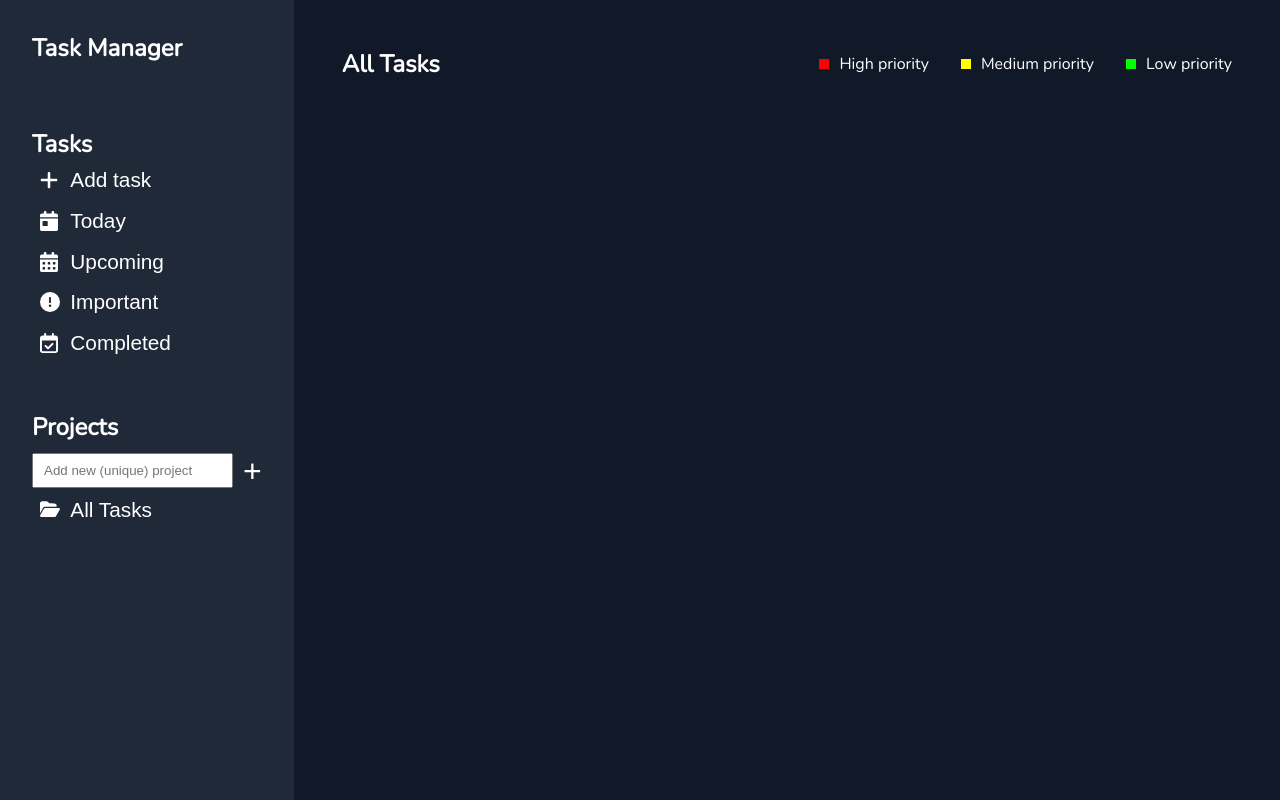
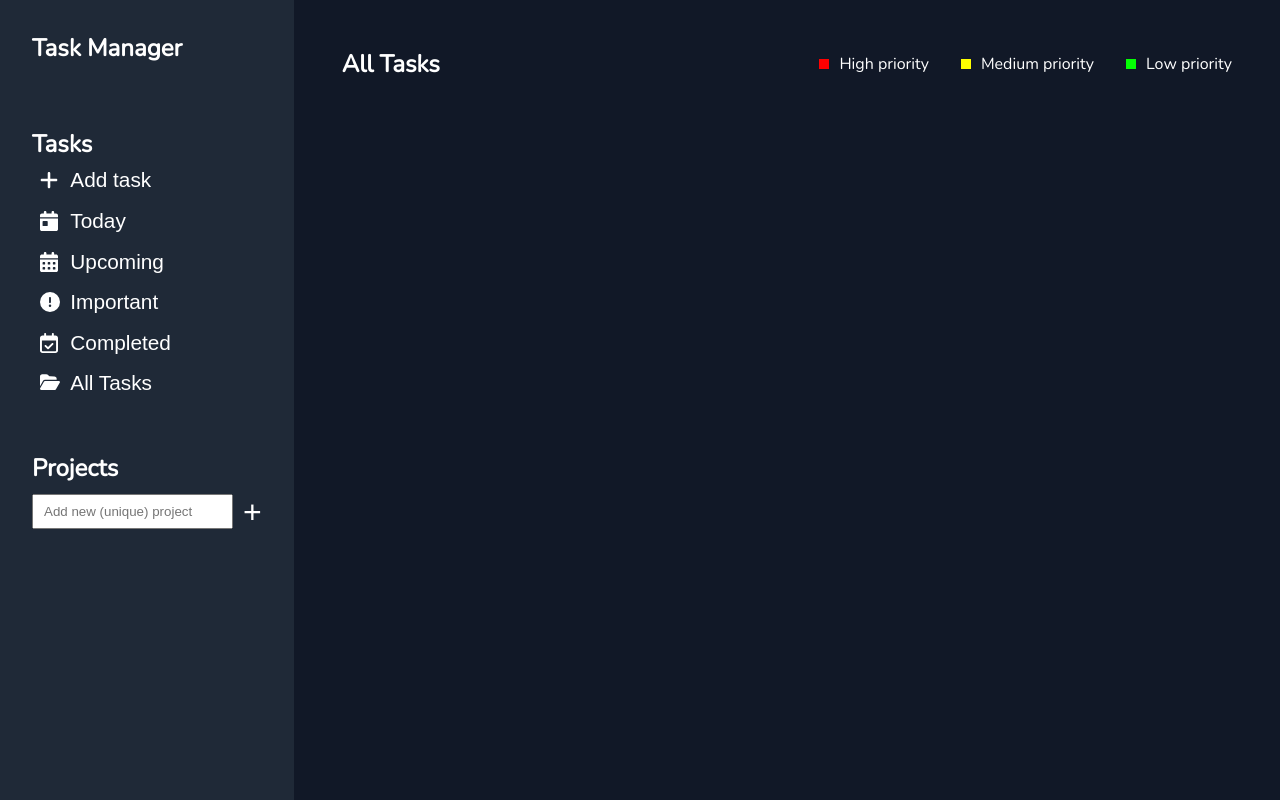
Before and after one commit to BelalKhaleel/odin-todo-list, a website built with webpack: page src/template.html in a window 1280 px wide. Built offline with nearby package versions, Linux system fonts and the light colour scheme.

Commit message:
Remove all tasks option to tasks section

```diff
--- a/src/template.html
+++ b/src/template.html
@@ -28,6 +28,10 @@
               <li>
                 <button class="sidebar-nav-item completed">Completed</button>
               </li>
+              <li>
+                <button
+                  class="sidebar-nav-item open-folder all-tasks">All Tasks</button>
+              </li>
             </ul>
           </section>
           <section class="sidebar-nav-projects">
@@ -40,13 +44,6 @@
                   placeholder="Add new (unique) project"
                 />
                 <button class="new-project-btn">+</button>
-              </li>
-              <li>
-                <button
-                  class="sidebar-nav-item open-folder all-tasks"
-                >
-                  All Tasks
-                </button>
               </li>
             </ul>
           </section>
```
